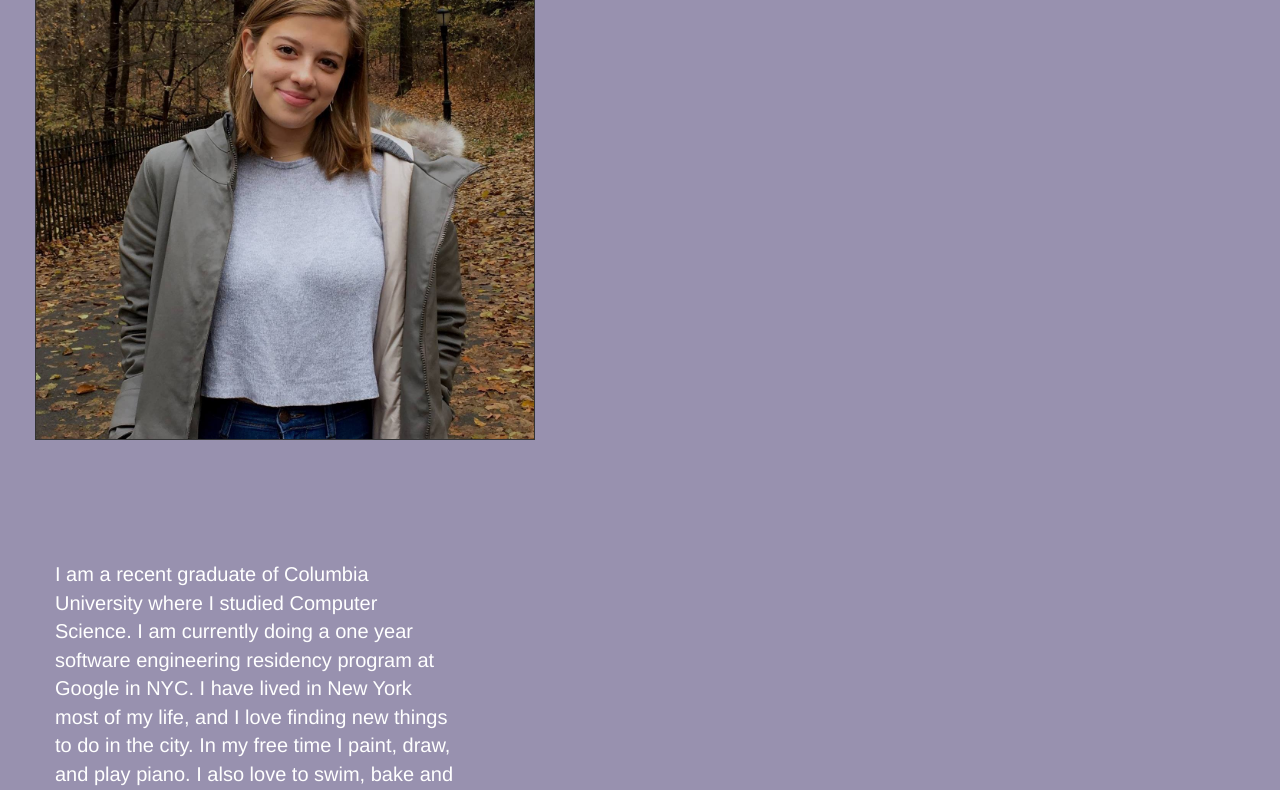
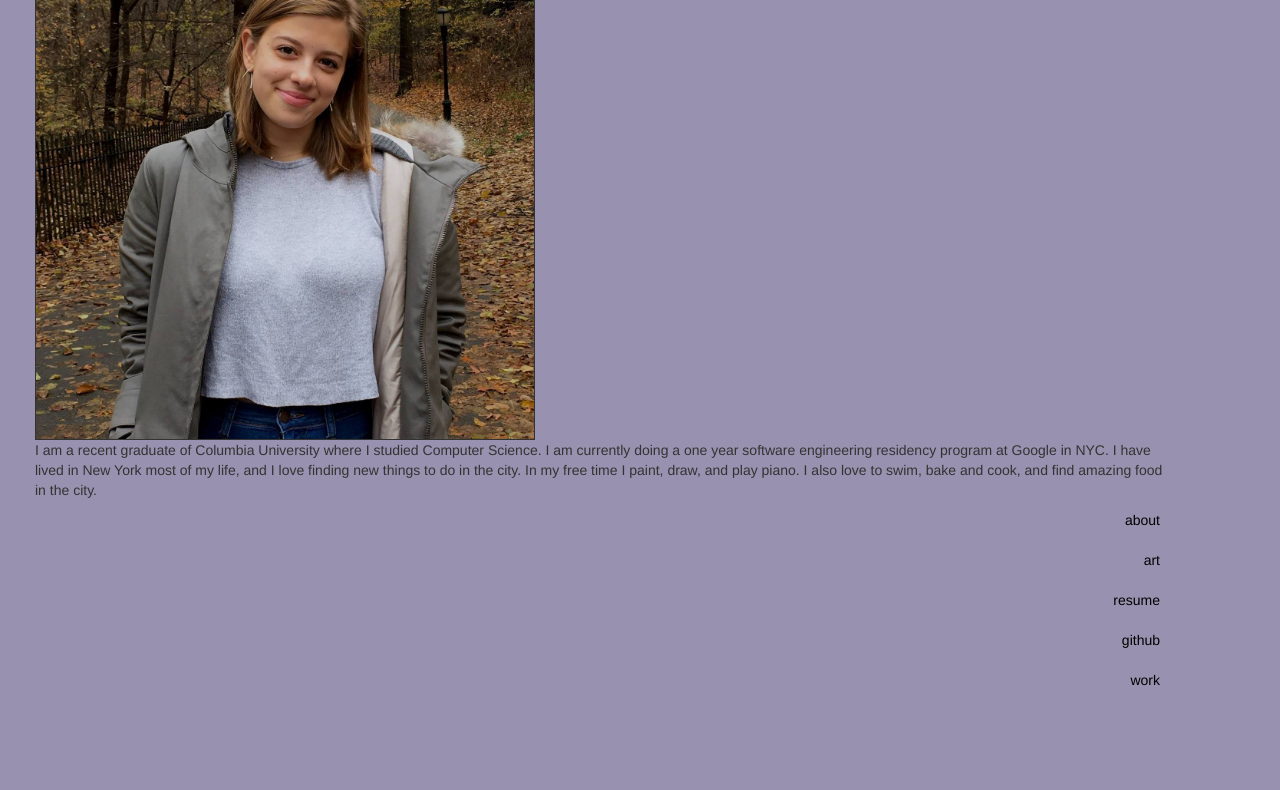
Before and after one commit to nikikonforti/nikikonforti.github.io, a plain HTML site: page index.html in a window 1280 px wide. Shown: the part 178-968 px from the top of the page. After the commit the page ends 918 px from the top, so only its background shows below. Drawn offline with nearby package versions, Linux system fonts and the light colour scheme.

Commit message:
deletion

```diff
--- a/index.html
+++ b/index.html
@@ -126,8 +126,8 @@ span:after {
     </div>
     <!-- <div class = "main_container"> -->
       <img id = "me" src="content/nikiphoto.jpg">
-      <span class="header"> Hi! I'm Niki. </span>
-      <span class="aboutme"> I am a recent graduate of Columbia University where I studied Computer Science. I am currently doing a one year software engineering residency program at Google in NYC. I have lived in New York most of my life, and I love finding new things to do in the city. In my free time I paint, draw, and play piano. I also love to swim, bake and cook, and find amazing food in the city.</span>
+      <span> Hi! I'm Niki. </span>
+      <span> I am a recent graduate of Columbia University where I studied Computer Science. I am currently doing a one year software engineering residency program at Google in NYC. I have lived in New York most of my life, and I love finding new things to do in the city. In my free time I paint, draw, and play piano. I also love to swim, bake and cook, and find amazing food in the city.</span>
     <!-- </div> -->
     <ul class = "nav">
         <li><a href="http://www.nikikonforti.com">about</a></li>
```
